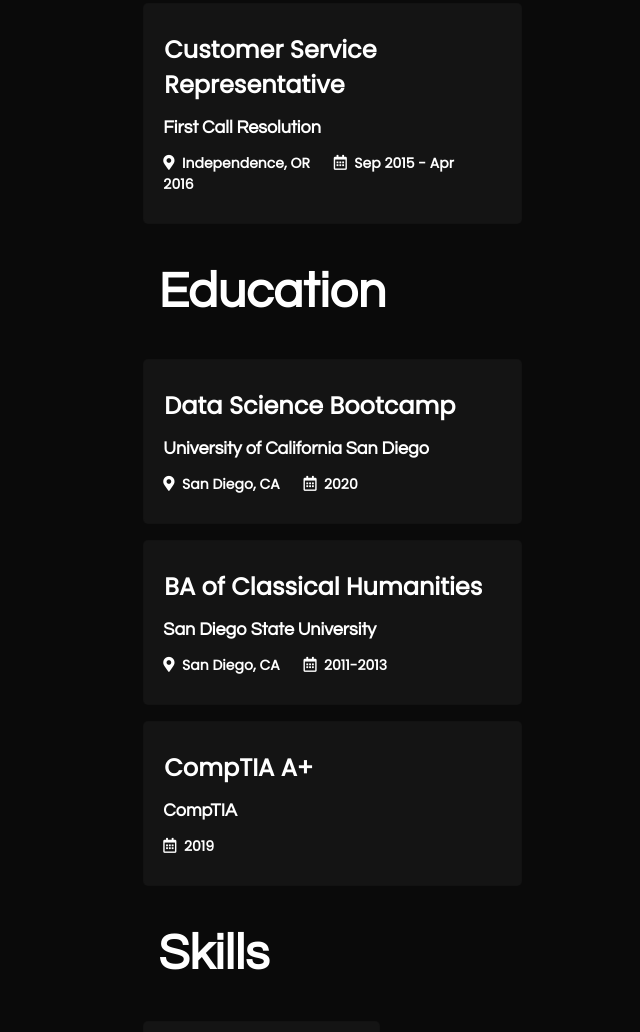
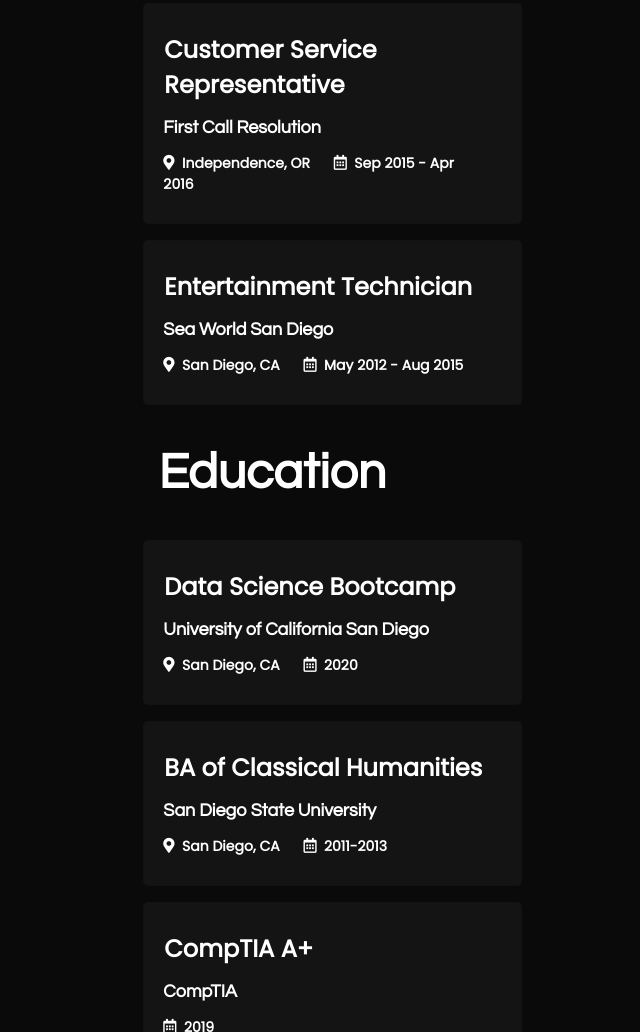
Before and after one commit to Gnosder/ProfessionalPortfolio, a plain HTML site: page resource/index.html in a window 1280 px wide. Shown: the part 1447-2479 px from the top of the page, without its empty margins (264-904 px from the left). Drawn offline with nearby package versions, Linux system fonts and the light colour scheme; a script that the page names is missing.

Commit message:
added sea world to exp

```diff
--- a/resource/index.html
+++ b/resource/index.html
@@ -145,6 +145,19 @@
                         <div class="bottom_section">
                             <span style="display: inline-block;"><i class="fas fa-map-marker-alt"></i>&nbsp; Independence, OR</span>
                             <span><i class="far fa-calendar-alt"></i>&nbsp; Sep 2015 - Apr 2016</span>
+                        </div>
+                    </section>
+                </a>
+                <!-- Sea World -->
+                <a>
+                    <section>
+                        <div class="section_title">Entertainment Technician</div>
+                        <div class="about_section">
+                            <span style="display: block;">Sea World San Diego</span>
+                        </div>
+                        <div class="bottom_section">
+                            <span style="display: inline-block;"><i class="fas fa-map-marker-alt"></i>&nbsp; San Diego, CA</span>
+                            <span><i class="far fa-calendar-alt"></i>&nbsp; May 2012 - Aug 2015</span>
                         </div>
                     </section>
                 </a>
```
